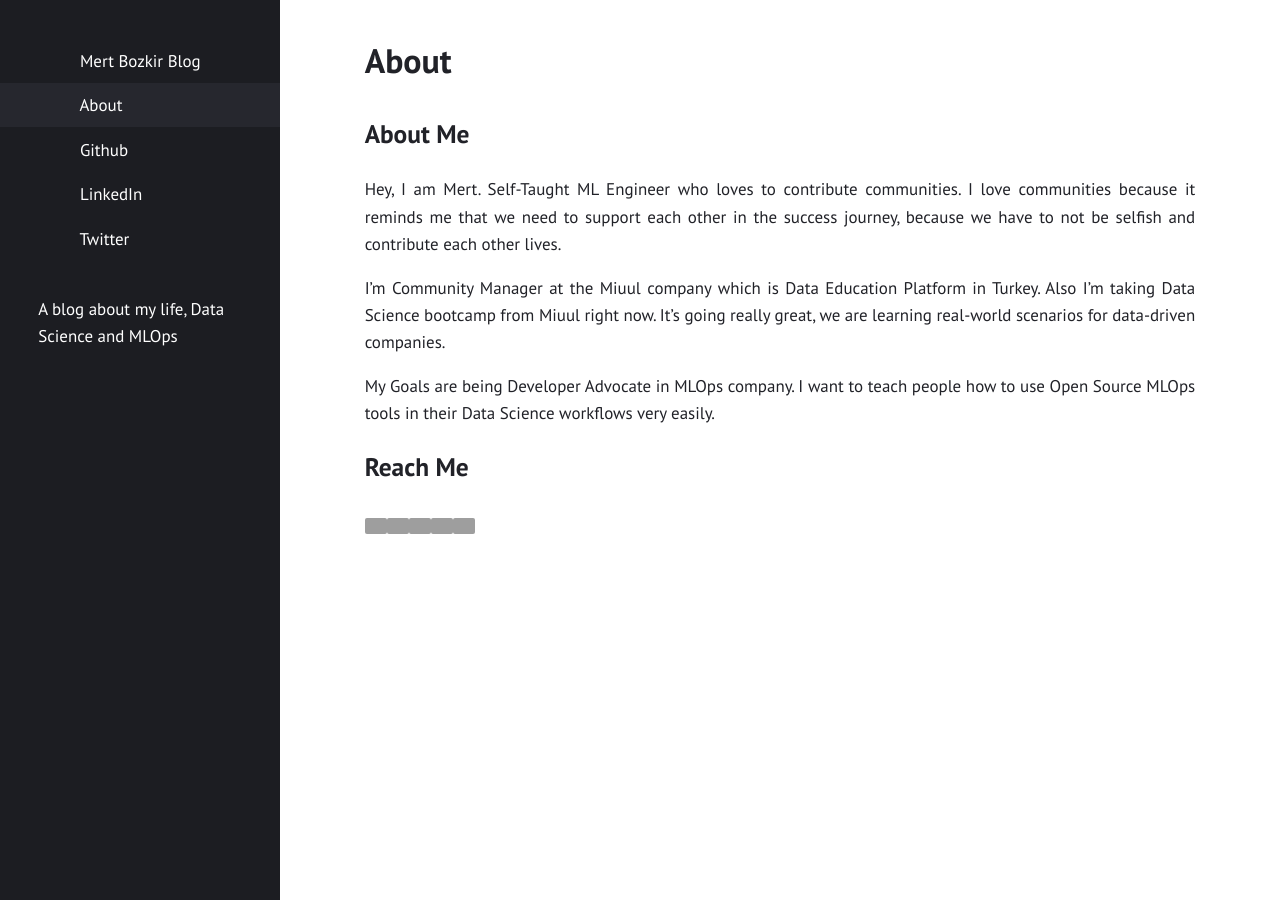
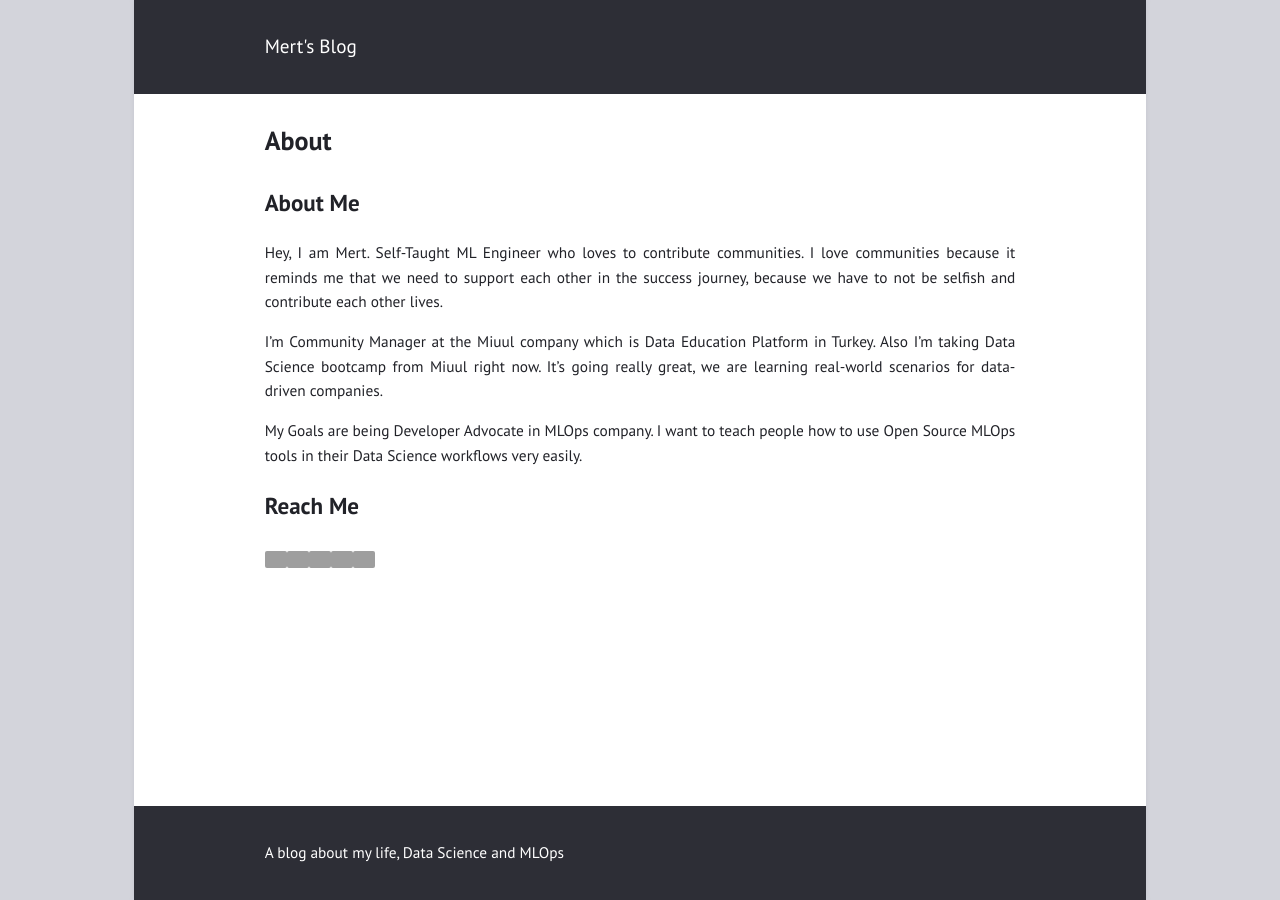
Before and after one commit to mertbozkir/mertbozkir.github.io, a Jekyll site: the page built from README.md, in a window 1280 px wide. Built offline with Jekyll 4.4.1, drawn with Linux system fonts in a browser that asks for light colours; grey boxes are pictures that could not be loaded.

Commit message:
Removed sidebar and added some sections 🎇

```diff
--- a/_config.yml
+++ b/_config.yml
@@ -11,7 +11,7 @@
 
 show_excerpts: true        # show article excerpts on the home page
 show_frame: true           # adds a gray frame to the site
-show_sidebar: true        # show a sidebar instead of the usual header
+show_sidebar: false        # show a sidebar instead of the usual header
 show_title: true          # always keep the site title visible
 
 # Styling
@@ -23,13 +23,15 @@
 # Menu
 
 navigation:                # accepts {file, title, url, icon, sidebaricon}
-  - {file: "index.html"}
-  - {file: "README.md"}
+  - {file: "index.html", icon: home}
+  - {file: "projects.md", icon: clipboard}
+  - {file: "archive.html", icon: archive}
+  - {file: "README.md", icon: address-card}
 
 external:                  # shows a footer with social links - for available icons see fontawesome.com/icons
 #   - {title: Mail, icon: envelope, url: "mailto:mert.bozkirr@gmail.com"}
+  - {title: LinkedIn, icon: linkedin, url: "https://linkedin.com/in/mertbozkir"}
   - {title: Github, icon: github, url: "https://github.com/mertbozkir"}
-  - {title: LinkedIn, icon: linkedin, url: "https://linkedin.com/in/mertbozkir"}
   - {title: Twitter, icon: twitter, url: "https://twitter.com/mertbozkirr"}
 #   - {title: Subscribe, icon: rss, url: "/feed.xml"}
 
```
